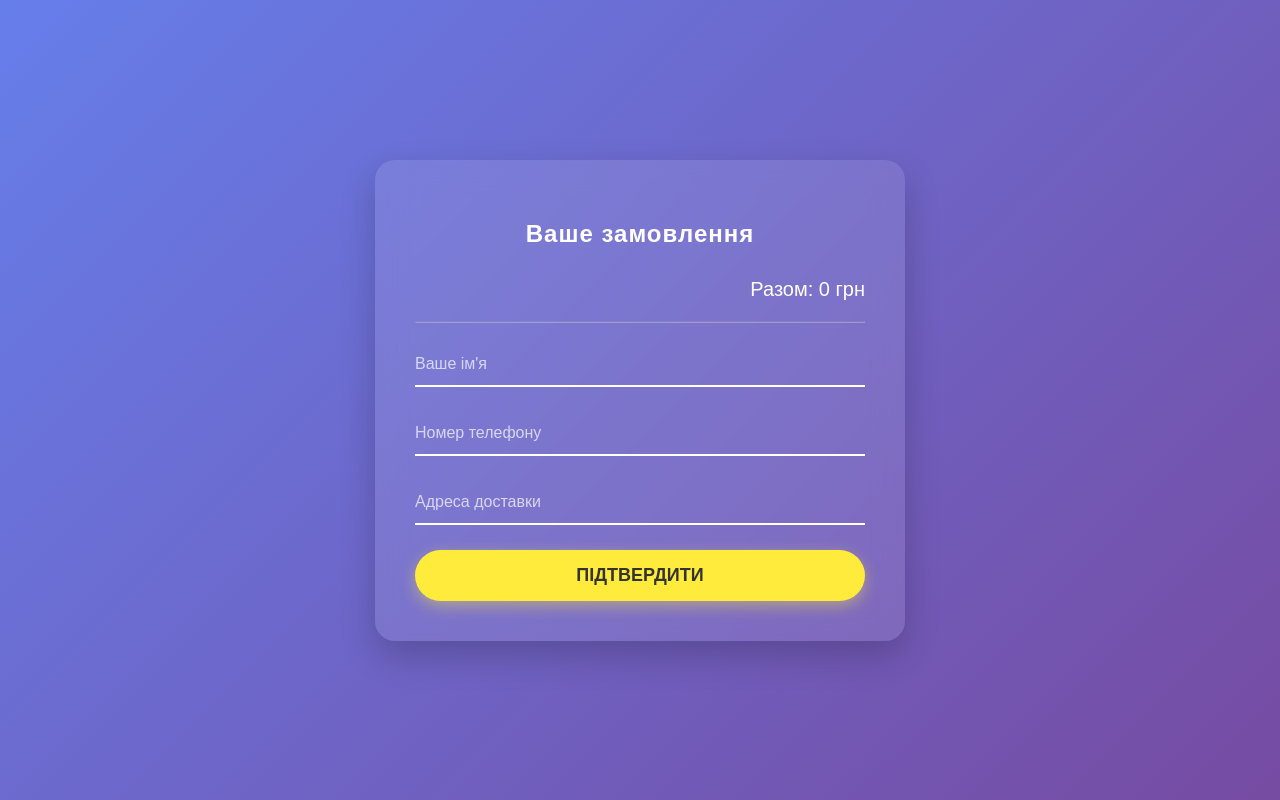
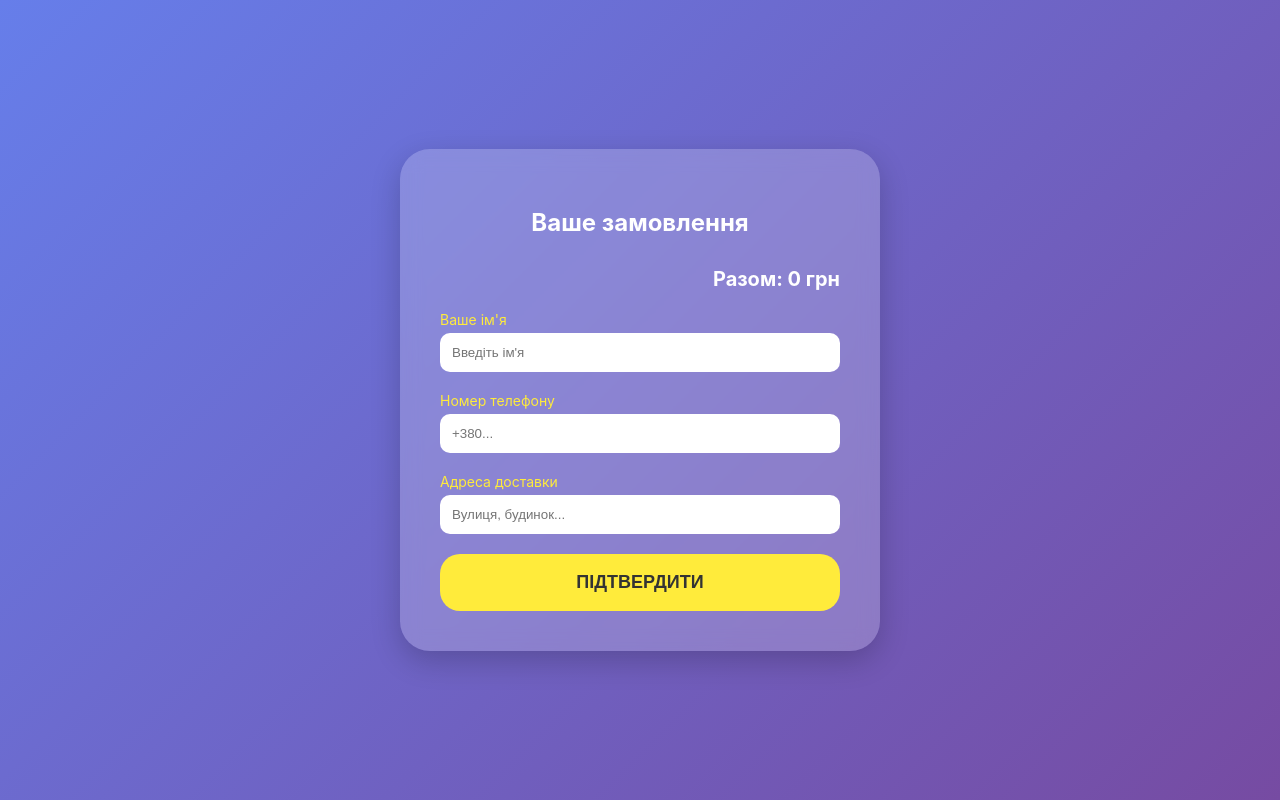
Before and after one commit to andrejsoldatenkov831-del/food-express-site, a website: page st3.html in a window 1280 px wide. Drawn offline with Linux system fonts and the light colour scheme.

Commit message:
Fix: Cannot GET /menu and design restore

```diff
--- a/st3.html
+++ b/st3.html
@@ -2,103 +2,96 @@
 <html lang="uk">
 <head>
     <meta charset="UTF-8">
+    <meta name="viewport" content="width=device-width, initial-scale=1.0">
     <title>Оформлення замовлення</title>
     <style>
-        body {
-            font-family: 'Poppins', sans-serif;
-            background: linear-gradient(135deg, #667eea 0%, #764ba2 100%);
-            display: flex; justify-content: center; align-items: center;
-            min-height: 100vh; margin: 0; color: white;
-        }
-        .order-card {
-            background: rgba(255, 255, 255, 0.1);
-            backdrop-filter: blur(15px);
-            padding: 40px; border-radius: 20px;
-            box-shadow: 0 15px 35px rgba(0,0,0,0.2);
-            width: 100%; max-width: 450px;
-            animation: fadeInScale 0.6s ease-out;
-        }
-        @keyframes fadeInScale {
-            from { opacity: 0; transform: scale(0.9); }
-            to { opacity: 1; transform: scale(1); }
-        }
-        h2 { text-align: center; margin-bottom: 30px; letter-spacing: 1px; }
-        .input-group { position: relative; margin-bottom: 25px; }
-        input {
-            width: 100%; padding: 12px 0; background: none; border: none;
-            border-bottom: 2px solid #fff; color: white; font-size: 16px; outline: none;
-            transition: 0.3s;
-        }
-        .input-group label {
-            position: absolute; top: 12px; left: 0; pointer-events: none;
-            transition: 0.3s; color: rgba(255,255,255,0.7);
-        }
-        input:focus ~ label, input:valid ~ label {
-            top: -15px; font-size: 12px; color: #ffeb3b;
-        }
-        .item-row { display: flex; justify-content: space-between; margin-bottom: 10px; font-size: 14px; }
-        .submit-btn {
-            width: 100%; padding: 15px; border-radius: 30px; border: none;
-            background: #ffeb3b; color: #333; font-weight: bold; font-size: 18px;
-            cursor: pointer; transition: 0.3s; box-shadow: 0 5px 15px rgba(255,235,59,0.4);
-        }
-        .submit-btn:hover { transform: translateY(-3px); background: #fff; }
+        body { font-family: 'Inter', sans-serif; background: linear-gradient(135deg, #667eea 0%, #764ba2 100%); display: flex; justify-content: center; align-items: center; min-height: 100vh; margin: 0; }
+        .order-box { background: rgba(255, 255, 255, 0.2); backdrop-filter: blur(10px); padding: 40px; border-radius: 30px; width: 100%; max-width: 400px; color: white; box-shadow: 0 10px 30px rgba(0,0,0,0.2); }
+        h2 { text-align: center; margin-bottom: 30px; }
+        .input-group { margin-bottom: 20px; }
+        label { display: block; margin-bottom: 5px; font-size: 14px; color: #ffeb3b; }
+        input { width: 100%; padding: 12px; border-radius: 10px; border: none; box-sizing: border-box; }
+        .total { text-align: right; font-size: 20px; font-weight: bold; margin: 20px 0; }
+        .confirm-btn { background: #ffeb3b; color: #333; border: none; width: 100%; padding: 18px; border-radius: 20px; font-weight: bold; font-size: 18px; cursor: pointer; transition: 0.3s; }
+        .confirm-btn:hover { transform: scale(1.02); background: #fdd835; }
     </style>
 </head>
 <body>
 
-<div class="order-card">
+<div class="order-box">
     <h2>Ваше замовлення</h2>
-    <div id="cart-list"></div>
-    <p style="text-align: right; font-size: 20px;">Разом: <span id="final-sum">0</span> грн</p>
-    <hr style="opacity: 0.3; margin: 20px 0;">
+    <div id="cart-items"></div>
+    <div class="total" id="total-price">Разом: 0 грн</div>
 
-    <form id="checkoutForm">
     <div class="input-group">
-            <input type="text" id="user-name" required>
         <label>Ваше ім'я</label>
+        <input type="text" id="name" placeholder="Введіть ім'я">
     </div>
     <div class="input-group">
-            <input type="tel" id="user-phone" required>
         <label>Номер телефону</label>
+        <input type="text" id="phone" placeholder="+380...">
     </div>
     <div class="input-group">
-            <input type="text" id="user-addr" required>
         <label>Адреса доставки</label>
+        <input type="text" id="address" placeholder="Вулиця, будинок...">
     </div>
-        <button type="submit" class="submit-btn">ПІДТВЕРДИТИ</button>
-    </form>
+
+    <button class="confirm-btn" onclick="sendOrder()">ПІДТВЕРДИТИ</button>
 </div>
 
 <script>
-    const list = document.getElementById('cart-list');
     const cart = JSON.parse(sessionStorage.getItem('cart')) || [];
-    let total = 0;
+    const itemsDiv = document.getElementById('cart-items');
+    const totalDiv = document.getElementById('total-price');
+    let totalSum = 0;
 
+    // Відображення товарів у кошику
     cart.forEach(item => {
-        list.innerHTML += `<div class="item-row"><span>${item.name}</span><span>${item.price} грн</span></div>`;
-        total += item.price;
+        itemsDiv.innerHTML += `<div style="display:flex; justify-content:space-between; margin-bottom:10px;">
+            <span>${item.name}</span><span>${item.price} грн</span>
+        </div>`;
+        totalSum += item.price;
     });
-    document.getElementById('final-sum').innerText = total;
+    totalDiv.innerText = `Разом: ${totalSum} грн`;
 
-    document.getElementById('checkoutForm').onsubmit = async (e) => {
-        e.preventDefault();
+    async function sendOrder() {
+        const name = document.getElementById('name').value;
+        const phone = document.getElementById('phone').value;
+        const address = document.getElementById('address').value;
+
+        if (!name || !phone || !address || cart.length === 0) {
+            alert("Заповніть всі поля та додайте товари!");
+            return;
+        }
+
+        const orderData = {
+            name: name,
+            phone: phone,
+            address: address,
+            items: cart,
+            total: totalSum
+        };
+
+        try {
             const response = await fetch('/api/order', {
                 method: 'POST',
-            headers: {'Content-Type': 'application/json'},
-            body: JSON.stringify({
-                name: document.getElementById('user-name').value,
-                phone: document.getElementById('user-phone').value,
-                address: document.getElementById('user-addr').value,
-                items: cart, total: total
-            })
+                headers: { 'Content-Type': 'application/json' },
+                body: JSON.stringify(orderData)
             });
+
             if (response.ok) {
-            alert("Замовлення успішно відправлено!");
-            sessionStorage.clear();
-            window.location.href = "/";
+                alert("Замовлення прийнято! Дякуємо.");
+                sessionStorage.removeItem('cart'); // Очищуємо кошик
+                window.location.href = '/'; // Повертаємо на головну
+            } else {
+                alert("Помилка на сервері. Спробуйте пізніше.");
             }
-    };
+        } catch (error) {
+            console.error("Error:", error);
+            alert("Не вдалося відправити замовлення.");
+        }
+    }
 </script>
+
 </body>
 </html>
```
Lines whose indentation alone changed are shown as unchanged.
